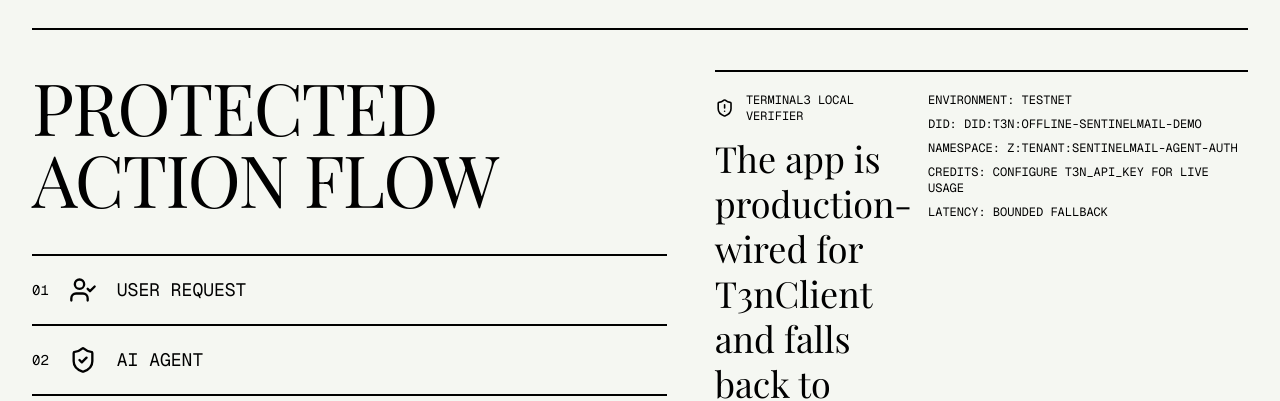
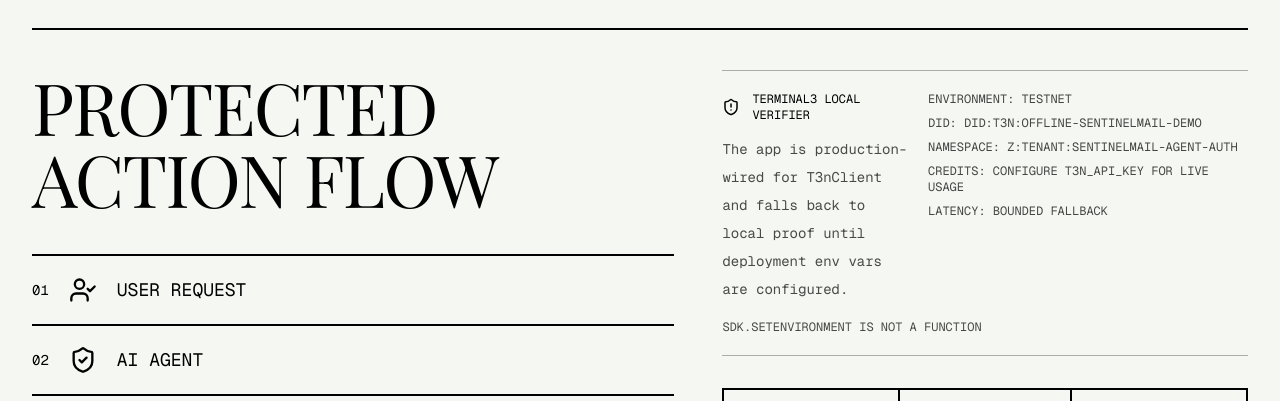
Before and after one commit to yournameishere/SentinelMail-AI, a Next.js app: page /dashboard in a window 1280 px wide. Shown: the part 402-803 px from the top of the page. Built offline with nearby package versions, Linux system fonts and the light colour scheme; no server answers; the database is empty; a web font is replaced by a local one.

Commit message:
Refactor Terminal3Status component to improve layout and styling consistency

```diff
--- a/components/terminal3-status.tsx
+++ b/components/terminal3-status.tsx
@@ -53,7 +53,7 @@ export function Terminal3Status({ compact = false }: { compact?: boolean }) {
 
   if (loading) {
     return (
-      <div className="flex items-center gap-3 border-t-2 border-black py-4 font-mono text-sm uppercase">
+      <div className="flex items-center gap-3 border-y border-black/25 py-4 font-mono text-sm uppercase">
         <Loader2 className="h-5 w-5 animate-spin" />
         Terminal3 session check
       </div>
@@ -73,24 +73,24 @@ export function Terminal3Status({ compact = false }: { compact?: boolean }) {
   }
 
   return (
-    <div className="border-y-2 border-black py-5">
-      <div className="flex flex-col gap-4 md:flex-row md:items-start md:justify-between">
+    <div className="border-y border-black/30 py-5">
+      <div className="flex flex-col gap-5 md:flex-row md:items-start md:justify-between">
         <div>
           <div className="flex items-center gap-3 font-mono text-xs uppercase">
             {live ? <CheckCircle2 className="h-5 w-5" /> : <ShieldAlert className="h-5 w-5" />}
             {live ? "Live Terminal3 ADK session" : "Terminal3 local verifier"}
           </div>
-          <p className="mt-3 max-w-3xl font-serif text-2xl leading-tight md:text-4xl">
+          <p className="mt-3 max-w-3xl font-mono text-sm leading-7 text-black/70">
             {live
               ? "The server authenticated with T3nClient, read the DID from the encrypted session, and loaded tenant context."
               : "The app is production-wired for T3nClient and falls back to local proof until deployment env vars are configured."}
           </p>
         </div>
 
-        <div className="grid gap-2 font-mono text-xs uppercase md:min-w-80">
+        <div className="grid gap-2 font-mono text-xs uppercase text-black/72 md:min-w-80">
           <span>Environment: {session?.environment ?? "testnet"}</span>
-          <span>DID: {session?.did ?? "unavailable"}</span>
-          <span>Namespace: {session?.tenantNamespace ?? "z:tenant:sentinelmail-agent-auth"}</span>
+          <span className="break-all">DID: {session?.did ?? "unavailable"}</span>
+          <span className="break-all">Namespace: {session?.tenantNamespace ?? "z:tenant:sentinelmail-agent-auth"}</span>
           <span>Credits: {session?.balance ?? "configure T3N_API_KEY for live usage"}</span>
           <span>Latency: {session?.latencyMs ? `${session.latencyMs}ms` : "bounded fallback"}</span>
         </div>
```
